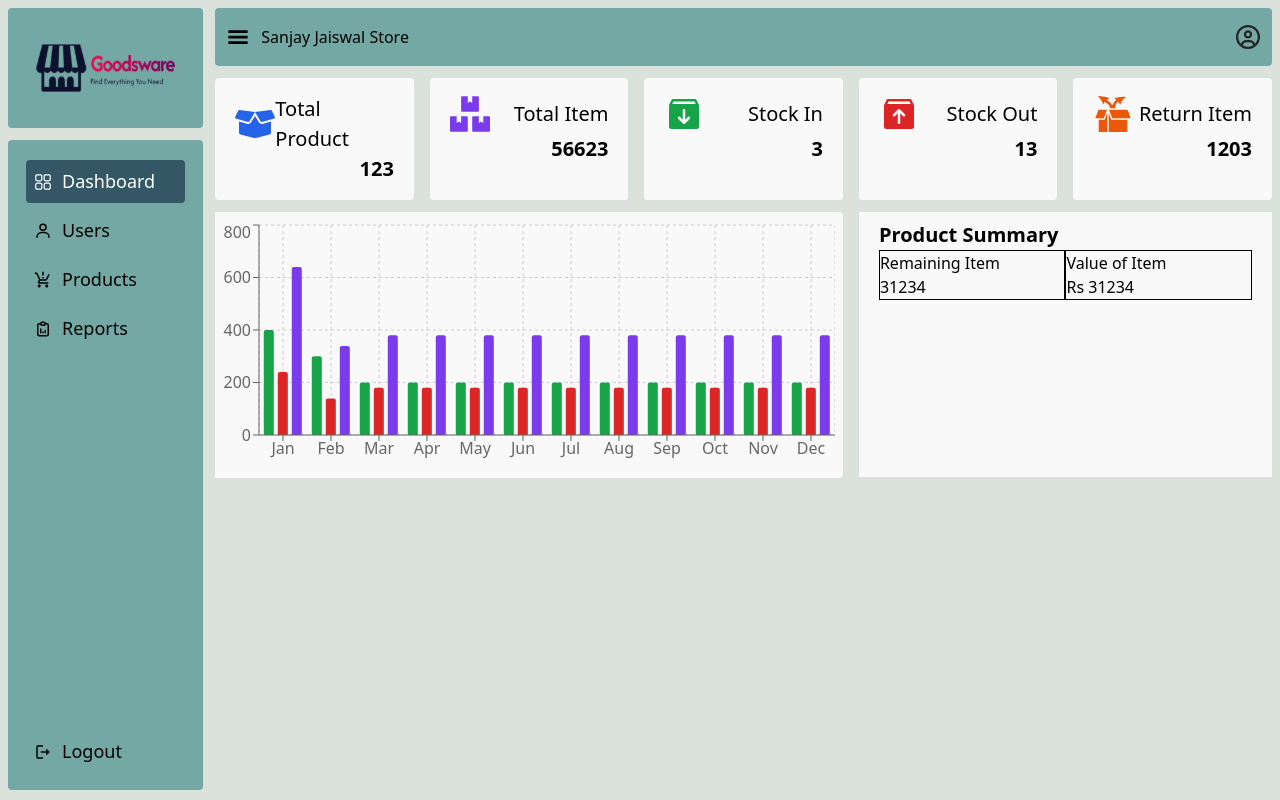
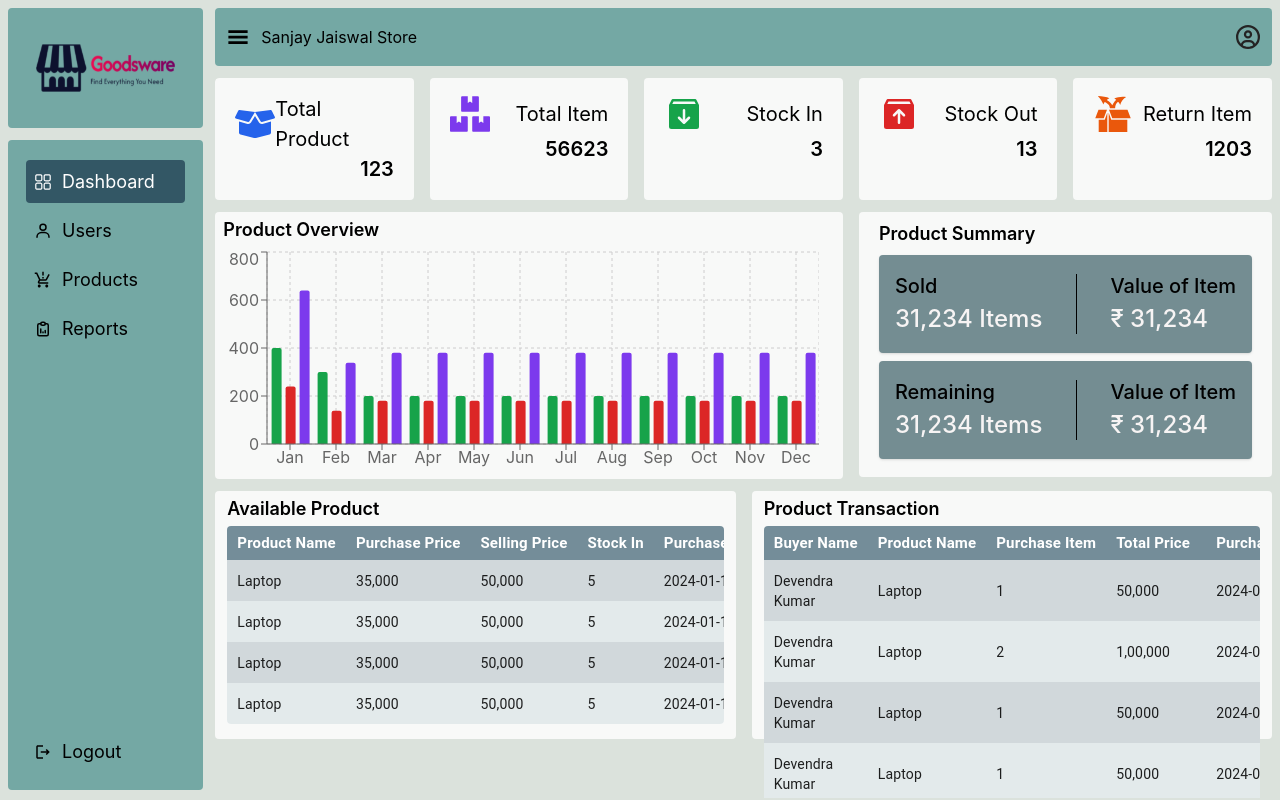
Before and after one commit to Devendrakr19/GoodsWare, a React (Vite) app: page /dashboard in a window 1280 px wide. Built offline with nearby package versions, Linux system fonts and the light colour scheme.

Commit message:
dashboard ui compolete

```diff
--- a/src/App.css
+++ b/src/App.css
@@ -3,7 +3,9 @@
 }
 
 body{
-    background-color: #DBE2DC;
+  background-color: #DBE2DC;
+  font-family: 'Inter', sans-serif;
+  scroll-behavior: smooth;
 }
 
 .fill_btn{
--- /dev/null
+++ b/src/component/layout/dashboard/user-dashboard/ProductAvailable.jsx
@@ -0,0 +1,131 @@
+import {
+  Paper,
+  Table,
+  TableBody,
+  TableCell,
+  TableContainer,
+  TableHead,
+  TableRow,
+  Tooltip,
+} from "@mui/material";
+
+const ProductAvailable = () => {
+  const columns = [
+    { id: "Name", label: "Product Name", minWidth: 80 },
+    { id: "Email", label: "Purchase Price", minWidth: 80 },
+    { id: "ContactNumber", label: "Selling Price", minWidth: 80 },
+    { id: "Status", label: "Stock In", minWidth: 50 },
+    { id: "Created", label: "Purchase Date", minWidth: 80 },
+  ];
+
+  const rows = [
+    {
+      Name: "Laptop",
+      Email: "35,000",
+      ContactNumber: "50,000",
+      Status: "5",
+      Created: "2024-01-10",
+    },
+    {
+      Name: "Laptop",
+      Email: "35,000",
+      ContactNumber: "50,000",
+      Status: "5",
+      Created: "2024-01-10",
+    },
+    {
+      Name: "Laptop",
+      Email: "35,000",
+      ContactNumber: "50,000",
+      Status: "5",
+      Created: "2024-01-10",
+    },
+    {
+      Name: "Laptop",
+      Email: "35,000",
+      ContactNumber: "50,000",
+      Status: "5",
+      Created: "2024-01-10",
+    },
+  ];
+
+  return (
+    <div className="bg-[#fdfdfdda] rounded  px-3 pt-1 h-[248px]">
+      <h1 className="text-[18px] font-semibold mb-1">Available Product</h1>
+      <Paper
+        elevation={0}
+        sx={{ width: "100%", boxShadow: "none", overflow: "hidden" }}
+      >
+        <TableContainer sx={{ boxShadow: "none" }}>
+          <Table
+            stickyHeader
+            aria-label="sticky table"
+            sx={{
+              "& .MuiTableCell-stickyHeader": {
+                boxShadow: "none",
+                borderBottom: "none",
+                background: "#748d99",
+                color: "#fff",
+                fontSize: "15px",
+                fontWeight: "600",
+              },
+            }}
+          >
+            <TableHead>
+              <TableRow
+                sx={{ "& .MuiTableCell-root": { padding: "5px 10px" } }}
+              >
+                {columns?.map((column) => (
+                  <TableCell
+                    key={column.id}
+                    align={column.align}
+                    style={{ minWidth: column.minWidth }}
+                    className="truncate"
+                  >
+                    {column.label}
+                  </TableCell>
+                ))}
+              </TableRow>
+            </TableHead>
+            <TableBody>
+              {rows.slice(0, 4).map((row, index) => {
+                return (
+                  <TableRow
+                    role="checkbox"
+                    tabIndex={-1}
+                    key={index}
+                    className={`${
+                      index % 2 === 0 ? "bg-[#c7cfd3cf]" : "bg-[#e1e9eaeb]"
+                    }`}
+                    sx={{
+                      "& .MuiTableCell-root": { padding: "10.5px 10px" },
+                    }}
+                  >
+                    {columns.map((column) => {
+                      const value = row[column.id];
+                      return (
+                        <TableCell
+                          key={column.id}
+                          align={column.align}
+                          sx={{ borderBottom: "none" }}
+                        >
+                          {
+                            <Tooltip title={value} arrow>
+                              {value}
+                            </Tooltip>
+                          }
+                        </TableCell>
+                      );
+                    })}
+                  </TableRow>
+                );
+              })}
+            </TableBody>
+          </Table>
+        </TableContainer>
+      </Paper>
+    </div>
+  );
+};
+
+export default ProductAvailable;
--- a/src/component/layout/dashboard/user-dashboard/ProductOverview.jsx
+++ b/src/component/layout/dashboard/user-dashboard/ProductOverview.jsx
@@ -18,8 +18,9 @@ const data = [
 
 const ProductOverview = () => {
 return (
-    <div className="bg-[#fdfdfdda] rounded p-2 -ml-6 overflow-hidden">
-    <ResponsiveContainer width="100%" height={250}>
+    <div className="bg-[#fdfdfdda] rounded px-2 pt-1 overflow-hidden">
+    <h1 className='text-[18px] font-semibold mb-1'>Product Overview</h1>
+    <ResponsiveContainer width="100%" height={232} className="-ml-4">
       <BarChart data={data}
        margin={{
         top: 5,
--- a/src/component/layout/dashboard/user-dashboard/ProductSummary.jsx
+++ b/src/component/layout/dashboard/user-dashboard/ProductSummary.jsx
@@ -3,16 +3,28 @@ import React from 'react'
 const ProductSummary = () => {
   return (
     <>
-    <div className="bg-[#fdfdfdda] h-[265px] px-5 pt-2 pb-5">
-        <h1 className='text-[20px] font-semibold'>Product Summary</h1>
-        <div className="flex items-center">
-            <div className="flex flex-col border-[1px] w-[50%]">
-                <span>Remaining Item</span>
-                <span>31234</span>
+    <div className="bg-[#fdfdfdda] h-[265px] px-5 pt-2 pb-5 rounded">
+        <h1 className='text-[18px] font-semibold'>Product Summary</h1>
+        <div className="flex items-center justify-between mt-2 shadow bg-[#748d92] rounded p-4">
+            <div className="flex flex-col">
+                <span className='text-[20px] font-medium'>Sold</span>
+                <span className='text-[24px] font-medium text-[#f7f4f4]'>31,234 Items</span>
             </div>
-            <div className="flex flex-col  border-[1px] w-[50%]">
-                <span>Value of Item</span>
-                <span>Rs 31234</span>
+            <span className='w-[1px] h-[60px] bg-[black]'></span>
+            <div className="flex flex-col">
+                <span className='text-[20px] font-medium'>Value of Item</span>
+                <span className='text-[24px] font-medium text-[#f7f4f4]'>&#8377; 31,234</span>
+            </div>
+        </div>
+        <div className="flex items-center justify-between mt-2 shadow bg-[#748d92] rounded p-4">
+            <div className="flex flex-col">
+                <span className='text-[20px] font-medium'>Remaining</span>
+                <span className='text-[24px] font-medium text-[#f7f4f4]'>31,234 Items</span>
+            </div>
+            <span className='w-[1px] h-[60px] bg-[black]'></span>
+            <div className="flex flex-col">
+                <span className='text-[20px] font-medium'>Value of Item</span>
+                <span className='text-[24px] font-medium text-[#f7f4f4]'>&#8377; 31,234</span>
             </div>
         </div>
     </div>
--- /dev/null
+++ b/src/component/layout/dashboard/user-dashboard/ProductTransaction.jsx
@@ -0,0 +1,142 @@
+import {
+  Paper,
+  Table,
+  TableBody,
+  TableCell,
+  TableContainer,
+  TableHead,
+  TableRow,
+  Tooltip,
+} from "@mui/material";
+
+const ProductTransaction = () => {
+  const columns = [
+    { id: "BuyerName", label: "Buyer Name", minWidth: 100 },
+    { id: "Name", label: "Product Name", minWidth: 100 },
+    { id: "PurchaseItem", label: "Purchase Item", minWidth: 100 },
+    { id: "ContactNumber", label: "Total Price", minWidth: 100 },
+    { id: "Created", label: "Purchase Date", minWidth: 100 },
+  ];
+
+  const rows = [
+    {
+      BuyerName:"Devendra Kumar",
+      Name: "Laptop",
+      PurchaseItem: "1",
+      Email: "35,000",
+      ContactNumber: "50,000",
+      Status: "5",
+      Created: "2024-01-10",
+    },
+    {
+      BuyerName:"Devendra Kumar",
+      Name: "Laptop",
+      PurchaseItem: "2",
+      Email: "35,000",
+      ContactNumber: "1,00,000",
+      Status: "5",
+      Created: "2024-01-10",
+    },
+    {
+      BuyerName:"Devendra Kumar",
+      Name: "Laptop",
+      PurchaseItem: "1",
+      Email: "35,000",
+      ContactNumber: "50,000",
+      Status: "5",
+      Created: "2024-01-10",
+    },
+    {
+      BuyerName:"Devendra Kumar",
+      Name: "Laptop",
+      PurchaseItem: "1",
+      Email: "35,000",
+      ContactNumber: "50,000",
+      Status: "5",
+      Created: "2024-01-10",
+    },
+
+  ];
+
+  return (
+    <>
+      <div className="bg-[#fdfdfdda] rounded  px-3 pt-1 h-[248px]">
+        <h1 className="text-[18px] font-semibold mb-1">Product Transaction</h1>
+        <Paper
+          elevation={0}
+          sx={{ width: "100%", boxShadow: "none", overflow: "hidden" }}
+        >
+          <TableContainer sx={{ boxShadow: "none" }}>
+            <Table
+              stickyHeader
+              aria-label="sticky table"
+              sx={{
+                "& .MuiTableCell-stickyHeader": {
+                  boxShadow: "none",
+                  borderBottom: "none",
+                  background: "#748d99",
+                  color: "#fff",
+                  fontSize: "15px",
+                  fontWeight: "600",
+                },
+              }}
+            >
+              <TableHead>
+                <TableRow
+                  sx={{ "& .MuiTableCell-root": { padding: "5px 10px" } }}
+                >
+                  {columns?.map((column) => (
+                    <TableCell
+                      key={column.id}
+                      align={column.align}
+                      style={{ minWidth: column.minWidth }}
+                      className="truncate"
+                    >
+                      {column.label}
+                    </TableCell>
+                  ))}
+                </TableRow>
+              </TableHead>
+              <TableBody>
+                {rows.slice(0, 4).map((row, index) => {
+                  return (
+                    <TableRow
+                      role="checkbox"
+                      tabIndex={-1}
+                      key={index}
+                      className={`${
+                        index % 2 === 0 ? "bg-[#c7cfd3cf]" : "bg-[#e1e9eaeb]"
+                      }`}
+                      sx={{
+                        "& .MuiTableCell-root": { padding: "10.5px 10px" },
+                      }}
+                    >
+                      {columns.map((column) => {
+                        const value = row[column.id];
+                        return (
+                          <TableCell
+                            key={column.id}
+                            align={column.align}
+                            sx={{ borderBottom: "none" }}
+                          >
+                            {
+                              <Tooltip title={value} arrow>
+                                {value}
+                              </Tooltip>
+                            }
+                          </TableCell>
+                        );
+                      })}
+                    </TableRow>
+                  );
+                })}
+              </TableBody>
+            </Table>
+          </TableContainer>
+        </Paper>
+      </div>
+    </>
+  );
+};
+
+export default ProductTransaction;
--- a/src/component/pages/UserDashboard.jsx
+++ b/src/component/pages/UserDashboard.jsx
@@ -6,6 +6,8 @@ import { MdStoreMallDirectory } from "react-icons/md";
 import { GiBoxUnpacking } from "react-icons/gi";
 import ProductOverview from '../layout/dashboard/user-dashboard/ProductOverview';
 import ProductSummary from '../layout/dashboard/user-dashboard/ProductSummary';
+import ProductAvailable from '../layout/dashboard/user-dashboard/ProductAvailable';
+import ProductTransaction from '../layout/dashboard/user-dashboard/ProductTransaction';
 const UserDashboard = () => {
 
   const productCount = [
@@ -35,8 +37,12 @@ const UserDashboard = () => {
         <Grid size={4.8}>
           <ProductSummary/>
         </Grid>
-
-
+        <Grid size={6}>
+          <ProductAvailable/>
+        </Grid>
+        <Grid size={6}>
+          <ProductTransaction/>
+        </Grid>
       </Grid>
     </>
   )
```
